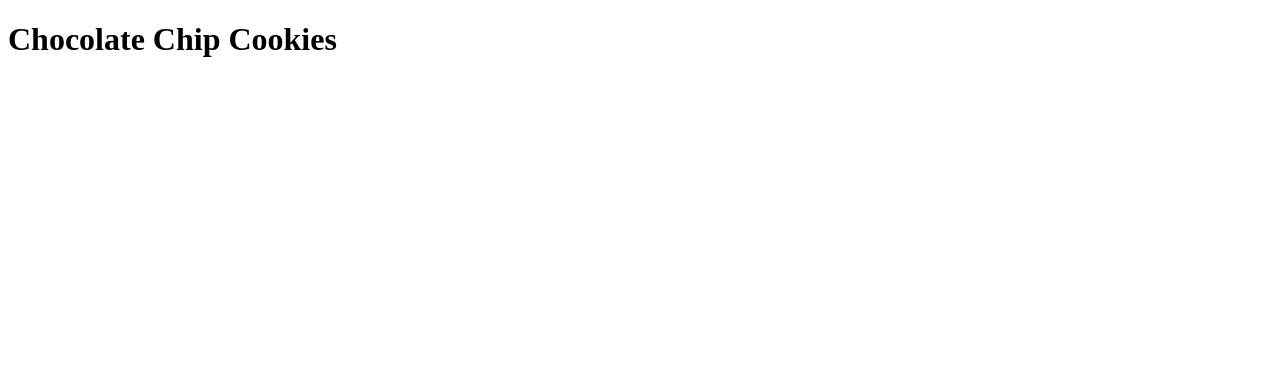
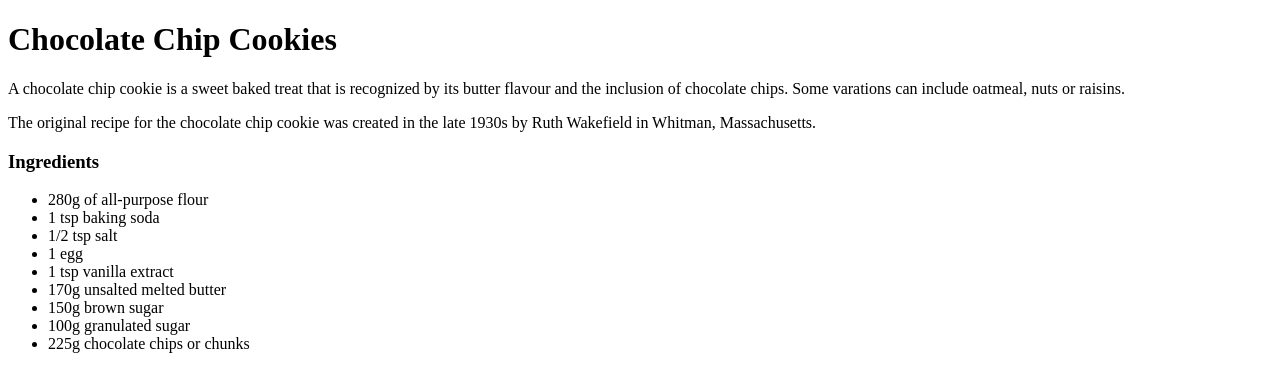
Before and after one commit to sewerynstr/odin-recipes, a plain HTML site: page recipes/chocolatechip-cookies.html in a window 1280 px wide. Drawn offline with Linux system fonts and the light colour scheme.

Commit message:
Add description and ingredient list for Chocolate Chips Cookies

```diff
--- a/recipes/chocolatechip-cookies.html
+++ b/recipes/chocolatechip-cookies.html
@@ -7,5 +7,25 @@
     <body>
         <h1>Chocolate Chip Cookies</h1>
     </body>
+    <p>A chocolate chip cookie is a sweet baked treat that is recognized by its
+        butter flavour and the inclusion of chocolate chips. Some varations
+        can include oatmeal, nuts or raisins.
+    </p>The original recipe for the chocolate chip cookie was created in the
+    late 1930s by Ruth Wakefield in Whitman, Massachusetts.
+
+    <h3>Ingredients</h3>
+    <ul>
+        <li>280g of all-purpose flour</li>
+        <li>1 tsp baking soda</li>
+        <li>1/2 tsp salt</li>
+        <li>1 egg</li>
+        <li>1 tsp vanilla extract</li>
+        <li>170g unsalted melted butter</li>
+        <li>150g brown sugar</li>
+        <li>100g granulated sugar</li>
+        <li>225g chocolate chips or chunks</li>
+    </ul>
+
+
 
 </html>
```
